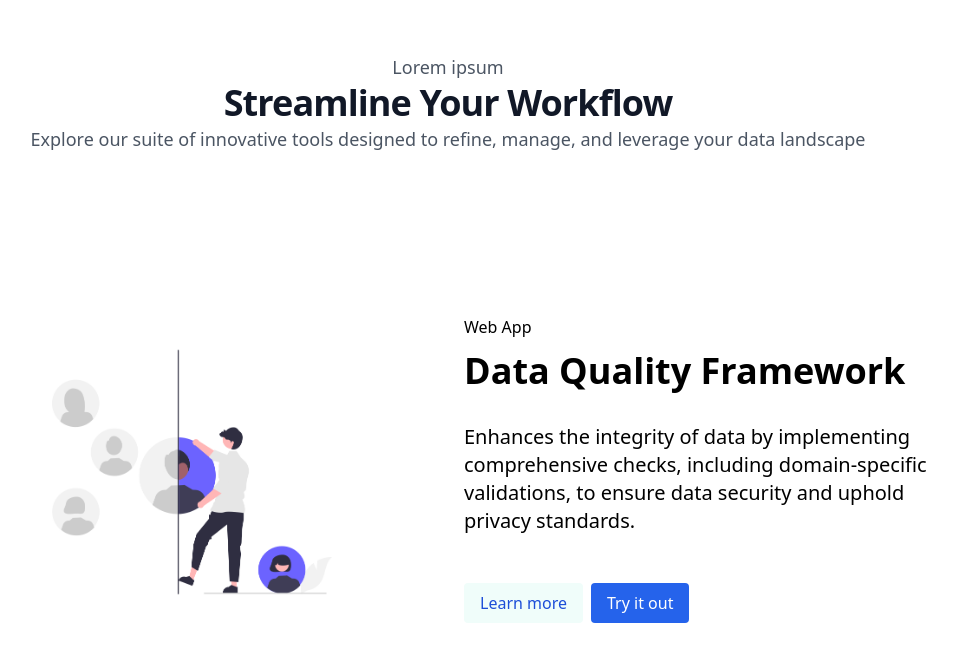
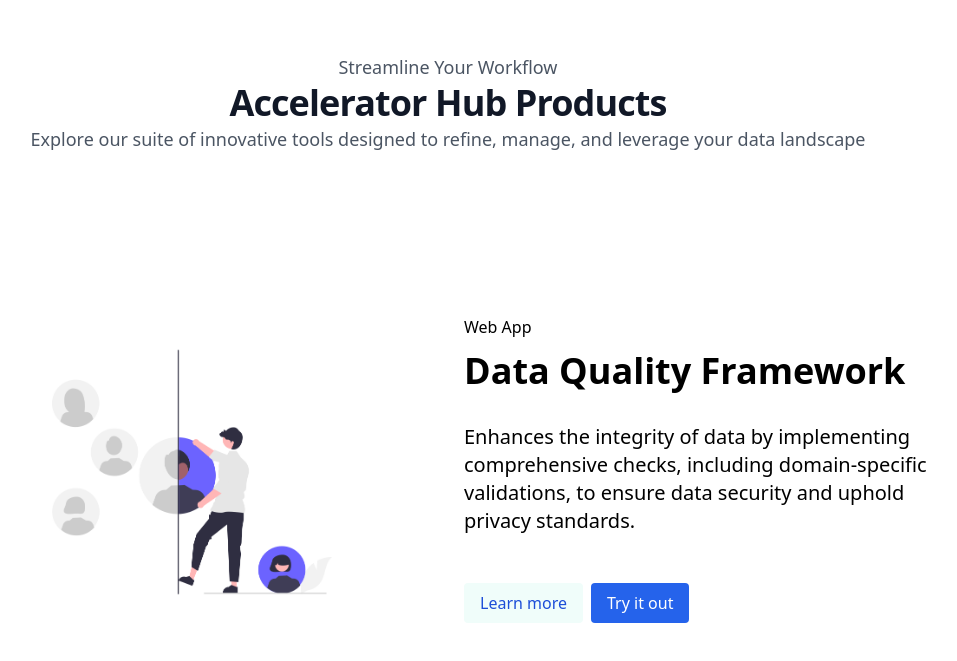
Before and after one commit to cv-prateek/accelerator-hub, a Gatsby site: page / in a window 1280 px wide. Shown: the part 1505-2166 px from the top of the page, without its empty margins (192-1149 px from the left). Built offline with nearby package versions, Linux system fonts and the light colour scheme; Gatsby itself is replaced by a stand-in of ours.

Commit message:
Update product.md

```diff
--- a/src/content/product.md
+++ b/src/content/product.md
@@ -1,7 +1,7 @@
 ---
 id: "products"
-banner: "Lorem ipsum"
-title: "Streamline Your Workflow"
+banner: "Streamline Your Workflow"
+title: "Accelerator Hub Products"
 subtitle: "Explore our suite of innovative tools designed to refine, manage, and leverage your data landscape"
 products:
   - product: "Data Quality Framework"
```
